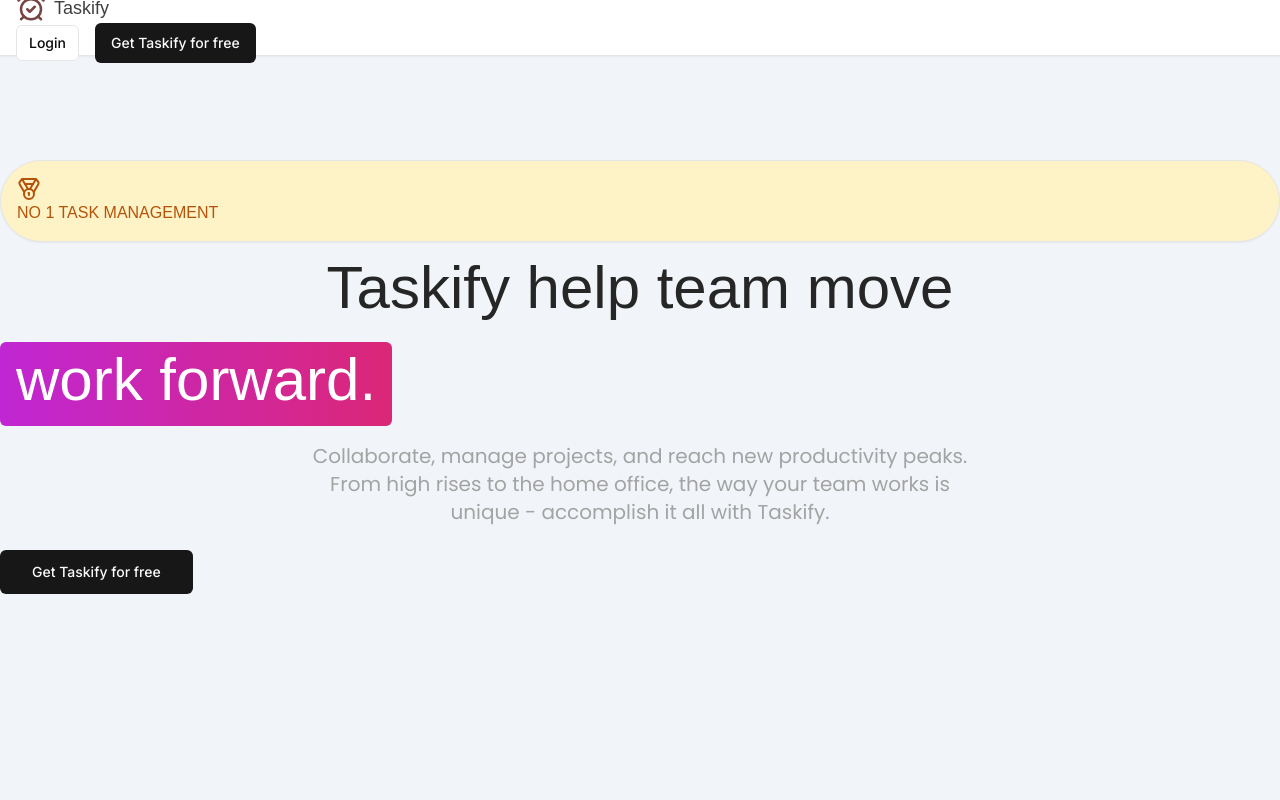
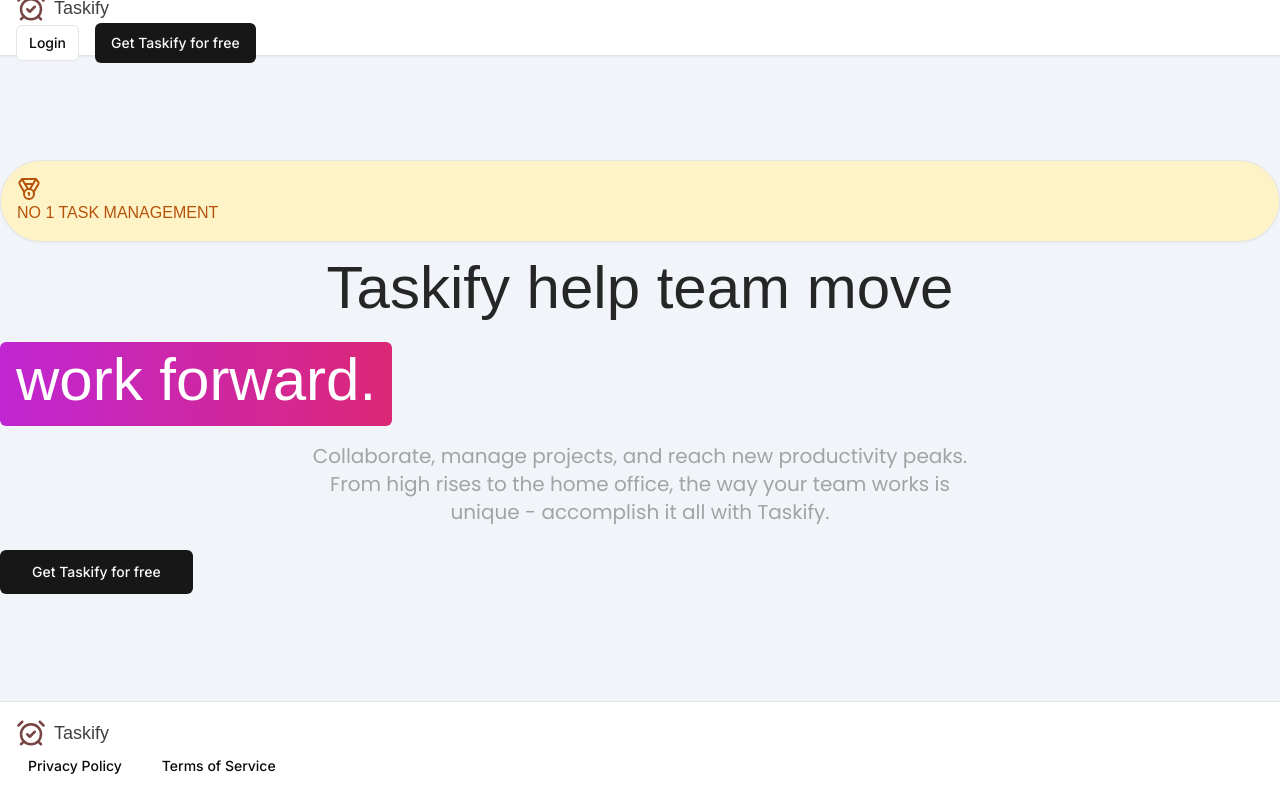
Before and after one commit to imddc/trello-clone, a Next.js app: page / in a window 1280 px wide. Built offline with nearby package versions, Linux system fonts and the light colour scheme; a web font is replaced by a local one.

Commit message:
feat(footer): add footerbar

```diff
--- a/app/(marketing)/_components/footer.tsx
+++ b/app/(marketing)/_components/footer.tsx
@@ -0,0 +1,24 @@
+import React from 'react'
+import Logo from '~/components/logo'
+import { Button } from '~/components/ui/button'
+
+const FooterBar = () => {
+  return (
+    <div className="fixed bottom-0 flex w-full items-center border-t bg-white p-4 shadow-sm">
+      <div className="flex-between mx-auto w-full md:max-w-screen-2xl">
+        <Logo />
+        <div className="flex-between w-full space-x-4 md:block md:w-auto">
+          <Button size="sm" variant="ghost">
+            Privacy Policy
+          </Button>
+
+          <Button size="sm" variant="ghost">
+            Terms of Service
+          </Button>
+        </div>
+      </div>
+    </div>
+  )
+}
+
+export default FooterBar
--- a/app/(marketing)/layout.tsx
+++ b/app/(marketing)/layout.tsx
@@ -1,5 +1,6 @@
 import React, { PropsWithChildren } from 'react'
 
+import FooterBar from './_components/footer'
 import NavBar from './_components/navbar'
 
 interface MarketingLayoutProps extends PropsWithChildren {}
@@ -12,7 +13,7 @@
       <main className="bg-slate-100 pb-20 pt-40">{children}</main>
 
       {/* footer */}
-      {/* <footer className="bg-slate-100"></footer> */}
+      <FooterBar />
     </div>
   )
 }
```
